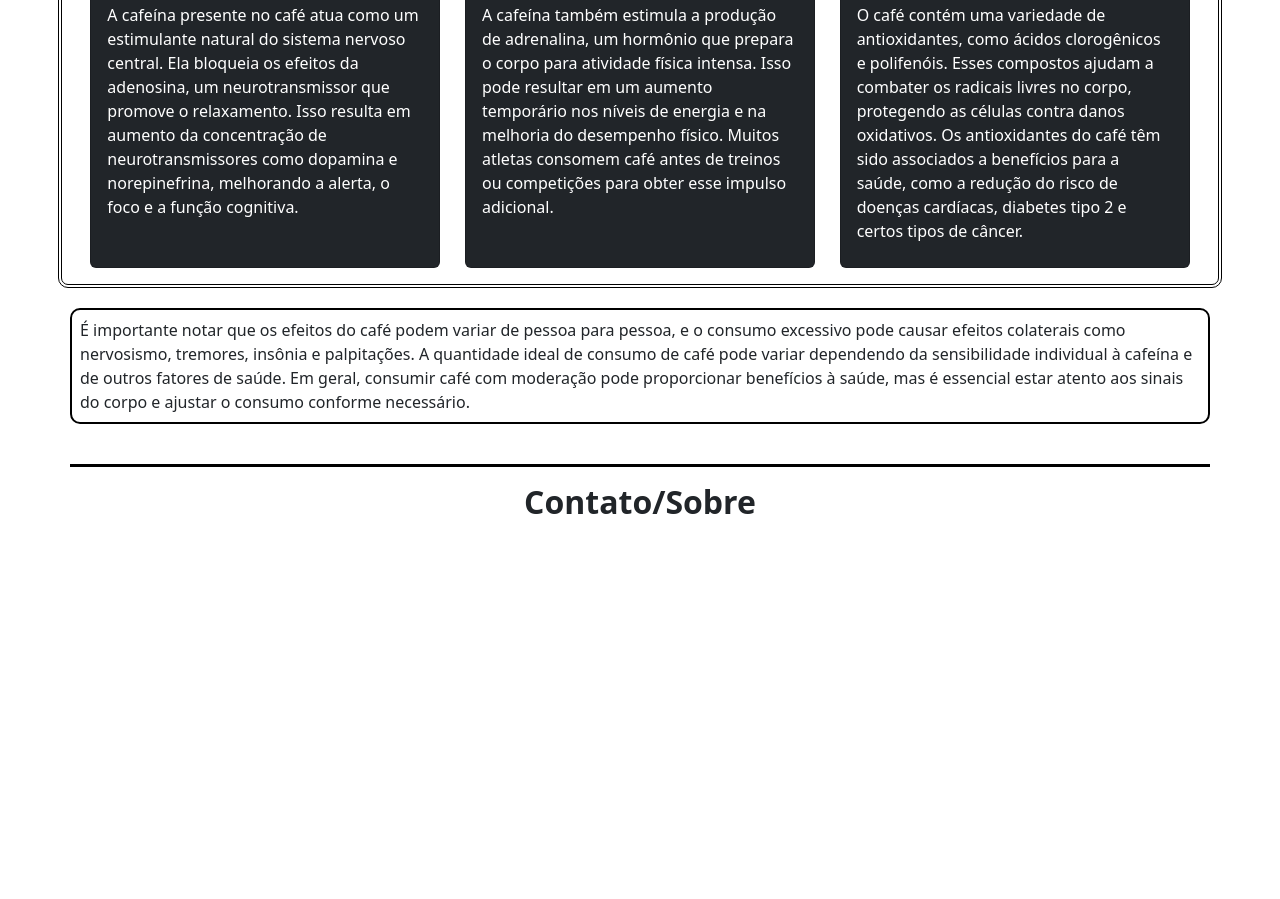
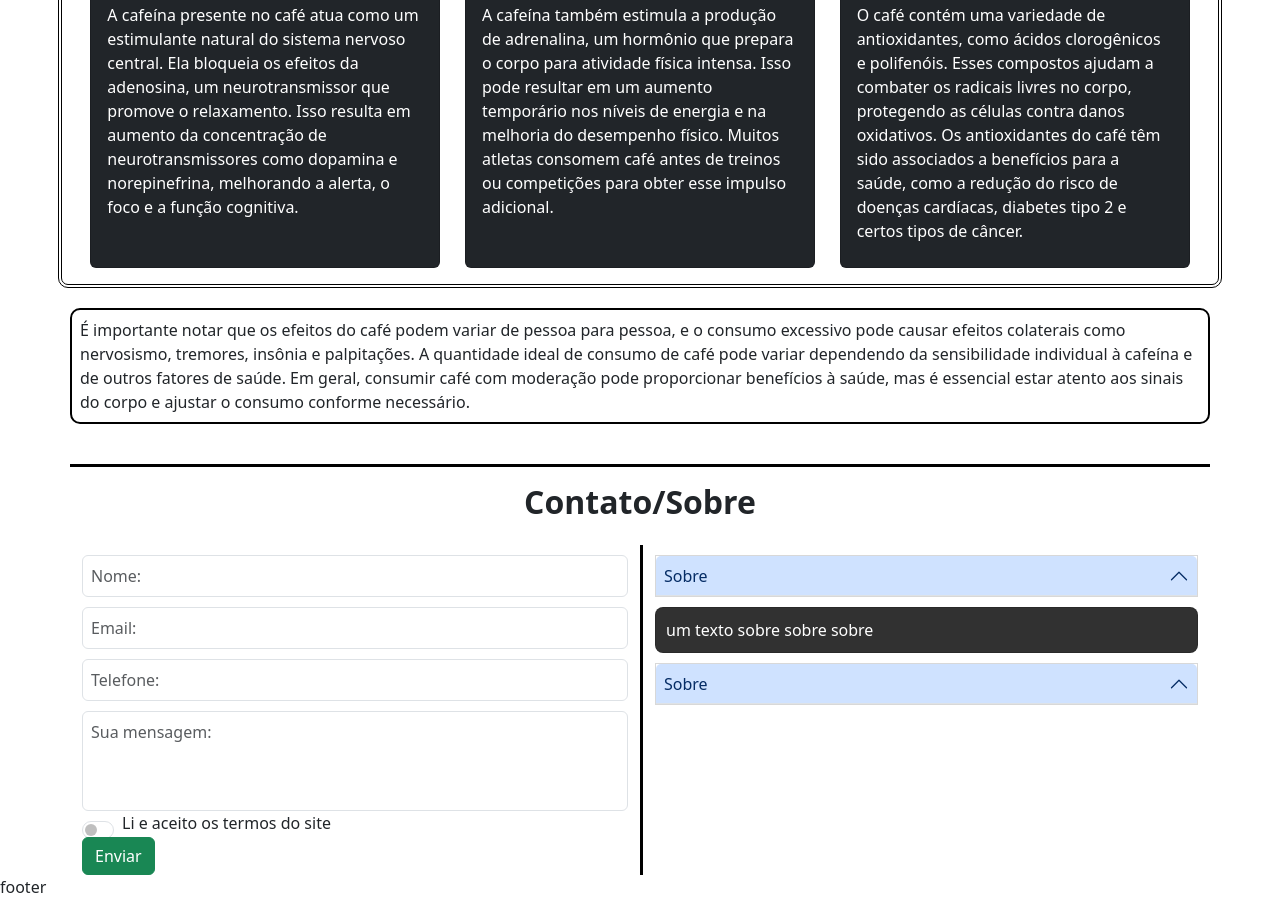
Before and after one commit to DouglasRibeiro84/bootstrap_exercicio, a plain HTML site: page index.html in a window 1280 px wide. Shown: the part 1841-2740 px from the top of the page. Before the commit the page ends 2386 px from the top, so only its background shows below. Drawn offline with Linux system fonts and the light colour scheme.

Commit message:
iniciado a parte final da pagina

```diff
--- a/index.html
+++ b/index.html
@@ -25,7 +25,7 @@
                             <a class="nav-link" href="#beneficios">Beneficios</a>
                         </li>
                         <li class="nav-item">
-                            <a class="nav-link" href="#">Contato/Sobre</a>
+                            <a class="nav-link" href="#contact">Contato/Sobre</a>
                         </li>
                     </ul>
                 </nav>
@@ -321,9 +321,45 @@
                 <p class="texto">É importante notar que os efeitos do café podem variar de pessoa para pessoa, e o consumo excessivo pode causar efeitos colaterais como nervosismo, tremores, insônia e palpitações. A quantidade ideal de consumo de café pode variar dependendo da sensibilidade individual à cafeína e de outros fatores de saúde. Em geral, consumir café com moderação pode proporcionar benefícios à saúde, mas é essencial estar atento aos sinais do corpo e ajustar o consumo conforme necessário.
                 </p>
         </section>
-        <section>
+        <section id="contact" class="container contato">
             <h2>Contato/Sobre</h2>
+            <div class="row">
+                <form class="col-6">
+                    <input class="form-control" type="text" placeholder="Nome:" />
+                    <input class="form-control" type="email" placeholder="Email:" />
+                    <input class="form-control" type="tel" placeholder="Telefone:" />
+                    <textarea class="form-control" placeholder="Sua mensagem:"></textarea>
+                    <div class="form-check form-switch">
+                        <label class="form-check-label" for="aceito-termos">Li e aceito os termos do site</label>
+                        <input class="form-check-input" type="checkbox" id="aceito-termos">
+                    </div>
+                    <button class="btn btn-success" type="submit">Enviar</button>
+                </form>
+                <div class="accordion col-6">
+                    <div class="accordion-item">
+                        <div class="accordion-header sobre">
+                            <button class="accordion-button" data-bs-toggle="collapse" data-bs-target="#objetivo">Sobre</button>
+                        </div>
+                        <div id="objetivo" class="accordion-collapse collapse show">
+                            <div class="accordion-body">
+                                um texto sobre sobre sobre
+                            </div>
+                        </div>
+                        <div class="accordion-header sobre">
+                            <button class="accordion-button" data-bs-toggle="collapse" data-bs-target="#tema">Sobre</button>
+                        </div>
+                        <div id="tema" class="accordion-collapse collapse">
+                            <div class="accordion-body">
+                                sobre
+                            </div>
+                        </div>
+                    </div>
+                </div>
+            </div>
         </section>
+        <footer>
+            footer
+        </footer>
         </div>
         <script src="./lib/bootstrap.bundle.min.js"></script>
     </body>
--- a/main.css
+++ b/main.css
@@ -161,3 +161,39 @@ h2{
     padding: 16px;
     border-radius: 10px;
 }
+
+.contato input, .contato textarea{
+    margin-top: 10px;
+    padding: 8px;
+}
+
+.contato textarea{
+    resize: none;
+    height: 100px;
+}
+
+.sobre{
+    margin-top: 10px;
+    border: 1px solid rgba(0, 0, 0, 0.151);
+}
+
+.accordion-button{
+    padding: 8px;
+}
+
+.accordion-item{
+    border: none;
+}
+
+.accordion-body{
+    margin-top: 10px;
+    border: 1px solid rgba(0, 0, 0, 0.151);
+    background-color: rgba(0, 0, 0, 0.806);
+    color: white;
+    padding: 10px;
+    border-radius: 8px;
+}
+
+.accordion{
+    border-left: 3px solid black;
+}
```
